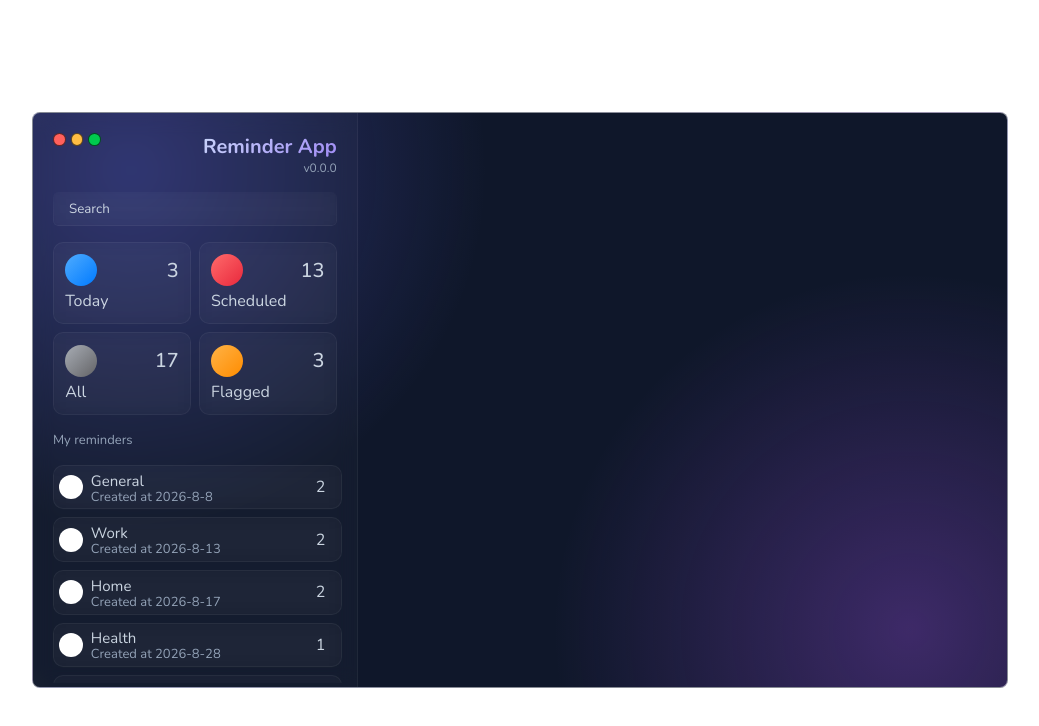
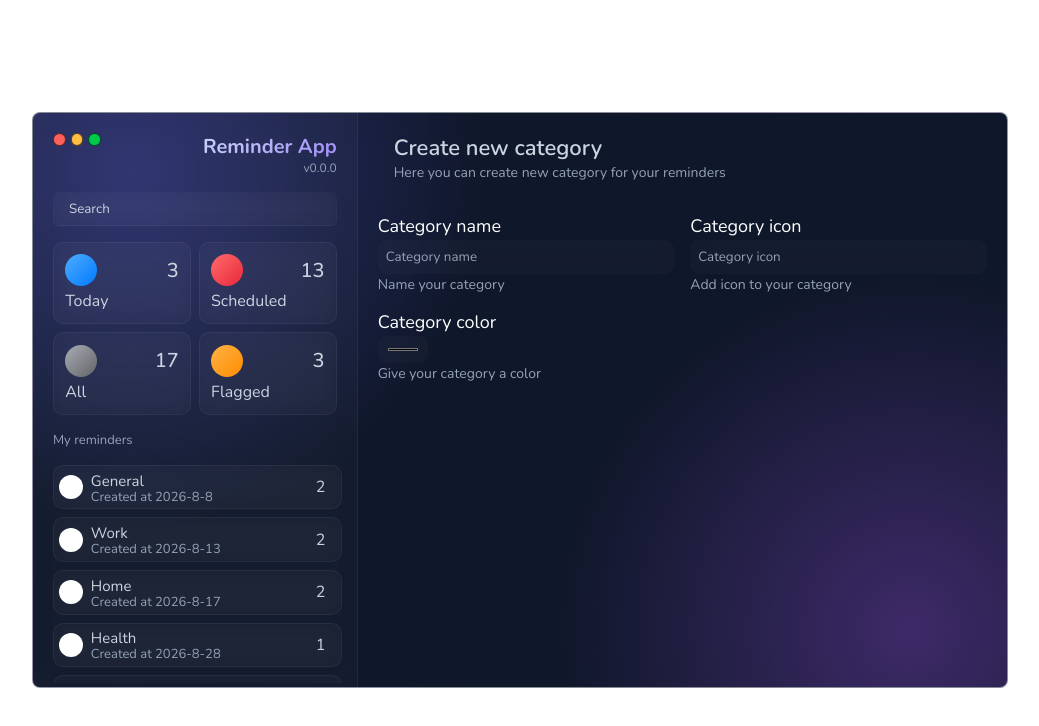
Before and after one commit to just-edd/remindr, a React (Vite) app in the folder web/: page / in a window 1280 px wide. Shown: the top 726 px of the page, without its empty margins (120-1159 px from the left). Built offline with nearby package versions, Linux system fonts and the light colour scheme; a web font is replaced by a local one.

Commit message:
feat: category creation

```diff
--- a/web/src/App.tsx
+++ b/web/src/App.tsx
@@ -2,12 +2,15 @@ import Sidebar from "./components/Sidebar";
 import type { Category, Reminder } from './types/reminder';
 import { reminders as remindersData, categories as categoriesData } from './data/mock';
 import { useState } from "react";
+import type { Page } from "./types/pages";
+import CategoryPage from "./pages/CategoryPage";
 
 const App: React.FC = () => {
   const [reminders, setReminders] = useState<Reminder[]>(remindersData);
   const [categories, setCategories] = useState<Category[]>(categoriesData);
 
   const [activeCategory, setActiveCategory] = useState<string | null>(null);
+  const [currentPage, setCurrentPage] = useState<Page>('category');
 
   return (
     <div className="container">
@@ -17,6 +20,8 @@ const App: React.FC = () => {
       setActiveCategory={setActiveCategory}
       activeCategory={activeCategory}
       />
+
+      {currentPage == 'category' && <CategoryPage />}
     </div>
   )
 };
--- /dev/null
+++ b/web/src/components/CategoryCard.tsx
@@ -0,0 +1,34 @@
+import type { Dispatch, SetStateAction } from "react";
+import type { Category } from "../types/reminder";
+import { formatDate } from "../utils/dates";
+
+interface CategoryProps {
+    data: Category;
+    activeCategory: boolean;
+    setActiveCategory: Dispatch<SetStateAction<string | null>>;
+    count: number | undefined;
+};
+
+const CategoryCard: React.FC<CategoryProps> = ({ data, activeCategory, setActiveCategory, count }) => {
+    return (
+        <div className={`category ${activeCategory && 'active'}`} style={{ '--card-color': data.color || "var(--color-category-default)" } as React.CSSProperties}
+        onClick={() => setActiveCategory(data.name)}>
+            <div className="left-side">
+                {data.icon &&
+                    <div className="icon-box">
+                        <i className={data.icon} aria-hidden></i>
+                    </div>
+                }
+
+                <div className="description" style={{ paddingLeft: !data.icon ? '0.5rem' : '0' }}>
+                    <p>{data.name}</p>
+                    <span>Created at {formatDate(data.createdAt)}</span>
+                </div>
+            </div>
+
+            <p>{count}</p>
+        </div>
+    )
+};
+
+export default CategoryCard;
--- a/web/src/components/Sidebar.tsx
+++ b/web/src/components/Sidebar.tsx
@@ -1,8 +1,9 @@
 import '../styles/sidebar.css';
 import SidebarFilterCard from './SidebarFilterCard';
 import { useMemo, type Dispatch, type SetStateAction } from 'react';
-import { formatDate, isToday } from '../utils/dates';
+import { isToday } from '../utils/dates';
 import type { Category, Reminder } from '../types/reminder';
+import CategoryCard from './CategoryCard';
 
 interface SidebarProps {
     reminders: Reminder[];
@@ -64,24 +65,8 @@ const Sidebar: React.FC<SidebarProps> = ({ reminders, categories, setActiveCateg
             <p className='my-reminders'>My reminders</p>
 
             <div className="categories">
-                {categories.map((cat, index) => (
-                    <div className={`category ${activeCategory === cat.name && 'active'}`} key={index} style={{ '--card-color': cat.color || "var(--color-category-default)" } as React.CSSProperties}
-                    onClick={() => setActiveCategory(cat.name)}>
-                        <div className="left-side">
-                            {cat.icon &&
-                                <div className="icon-box">
-                                    <i className={cat.icon} aria-hidden></i>
-                                </div>
-                            }
-
-                            <div className="description" style={{ paddingLeft: !cat.icon ? '0.5rem' : '0' }}>
-                                <p>{cat.name}</p>
-                                <span>Created at {formatDate(cat.createdAt)}</span>
-                            </div>
-                        </div>
-
-                        <p>{categoryCount.get(cat.name)}</p>
-                    </div>
+                {categories.map(cat => (
+                    <CategoryCard data={cat} activeCategory={activeCategory === cat.name} setActiveCategory={setActiveCategory} count={categoryCount.get(cat.name)} />
                 ))}
 
                 {/* Add category */}
--- a/web/src/index.css
+++ b/web/src/index.css
@@ -46,4 +46,5 @@ body {
     border-radius: 0.5rem;
     border: solid 1px rgba(255, 255, 255, 0.5);
     overflow: hidden;
+    display: flex;
 }
--- /dev/null
+++ b/web/src/pages/CategoryPage.tsx
@@ -0,0 +1,51 @@
+import { useState } from 'react';
+import '../styles/category_page.css';
+import type { Category } from '../types/reminder';
+
+type CategoryForm = Pick<Category, 'name' | 'icon' | 'color'>;
+
+const CategoryPage: React.FC = () => {
+    const [category, setCategory] = useState<CategoryForm>({
+        name: '',
+        icon: ''
+    });
+
+    const changeCategory = (field: string) =>
+        (e: React.ChangeEvent<HTMLInputElement>) => {
+            setCategory(prev => ({ ...prev, [field]: e.target.value }));
+        };
+
+    return (
+        <div className="category-page">
+            <header>
+                <i className="hgi hgi-stroke hgi-rounded hgi-edit-02"></i>
+                <div className="description">
+                    <p>Create new category</p>
+                    <span>Here you can create new category for your reminders</span>
+                </div>
+            </header>
+
+            <main>
+                <div className="input-wrapper">
+                    <p>Category name</p>
+                    <input type='text' placeholder='Category name' value={category.name} onChange={changeCategory('name')} />
+                    <span>Name your category</span>
+                </div>
+
+                <div className="input-wrapper">
+                    <p>Category icon</p>
+                    <input type='text' placeholder='Category icon' value={category.icon} onChange={changeCategory('icon')} />
+                    <span>Add icon to your category</span>
+                </div>
+
+                <div className="input-wrapper">
+                    <p>Category color</p>
+                    <input type='color' placeholder='Category color' value={category.color} onChange={changeCategory('color')} />
+                    <span>Give your category a color</span>
+                </div>
+            </main>
+        </div>
+    )
+};
+
+export default CategoryPage;
--- /dev/null
+++ b/web/src/styles/category_page.css
@@ -0,0 +1,66 @@
+@import '../index.css';
+
+.category-page {
+    padding: var(--padding);
+    color: var(--color-text);
+    width: 66.6667%;
+}
+
+/* Header */
+.category-page header {
+    display: flex;
+    align-items: center;
+    gap: 1rem;
+}
+
+.category-page header i { font-size: 30px; }
+.category-page header .description {
+    display: flex;
+    flex-direction: column;
+}
+
+.category-page header .description p {
+    font-weight: 600;
+    font-size: 22px;
+}
+
+.category-page header .description span,
+.category-page main .input-wrapper span {
+    color: var(--color-text-muted);
+    font-size: 14px;
+}
+
+/* Inputs */
+.category-page main {
+    margin-top: 2rem;
+    display: grid;
+    grid-template-columns: repeat(2, 1fr);
+    gap: 1rem;
+}
+
+.category-page main .input-wrapper {
+    display: flex;
+    flex-direction: column;
+    justify-content: center;
+    gap: 0.1rem;
+}
+
+.category-page main .input-wrapper:last-child { grid-column: 1 / -1; }
+
+.category-page main .input-wrapper p {
+    color: #ffffff;
+    font-size: 18px;
+}
+
+.category-page main .input-wrapper input {
+    background: rgba(255, 255, 255, 0.025);
+    backdrop-filter: blur(10px);
+    padding: 0.5rem;
+    border-radius: 0.5rem;
+    transition: box-shadow 0.3s;
+    border: none;
+    outline: none;
+    color: var(--color-text);
+}
+
+.category-page main .input-wrapper input::placeholder { color: var(--color-text-muted); }
--- a/web/src/styles/sidebar.css
+++ b/web/src/styles/sidebar.css
@@ -247,14 +247,15 @@ aside .categories .category::before {
     height: 1.5rem;
     background: var(--card-color);
     top: 50%; right: 100.5%;
-    transform: translateY(-50%);
+    transform: translateY(-50%) scaleY(0);
     border-radius: 0.5rem 0 0 0.5rem;
     opacity: 0;
-    transition: opacity 0.3s;
+    transition: opacity 0.3s, transform 0.3s;
 }
 
 aside .categories .category.active::before {
     opacity: 1;
+    transform: translateY(-50%) scaleY(1);
 }
 
 aside .categories button {
--- /dev/null
+++ b/web/src/types/pages.ts
@@ -0,0 +1 @@
+export type Page = 'dashboard' | 'category';
```
